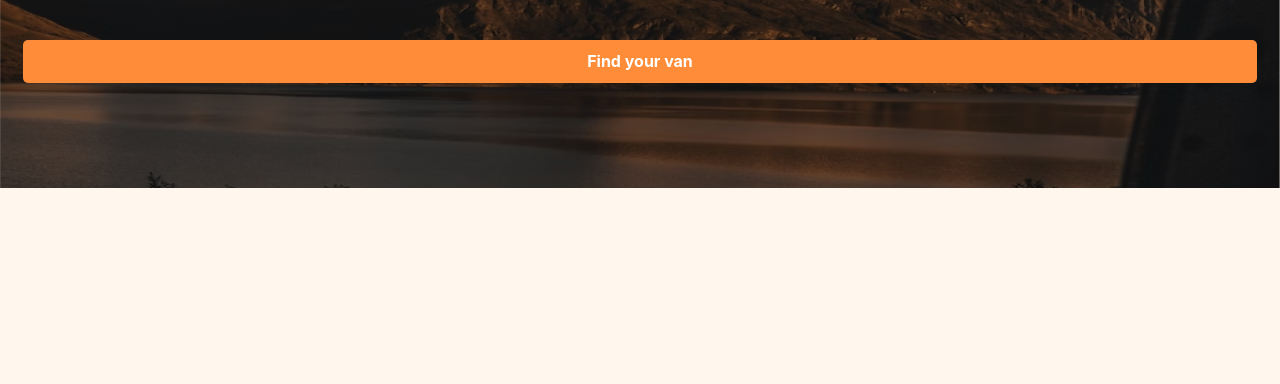
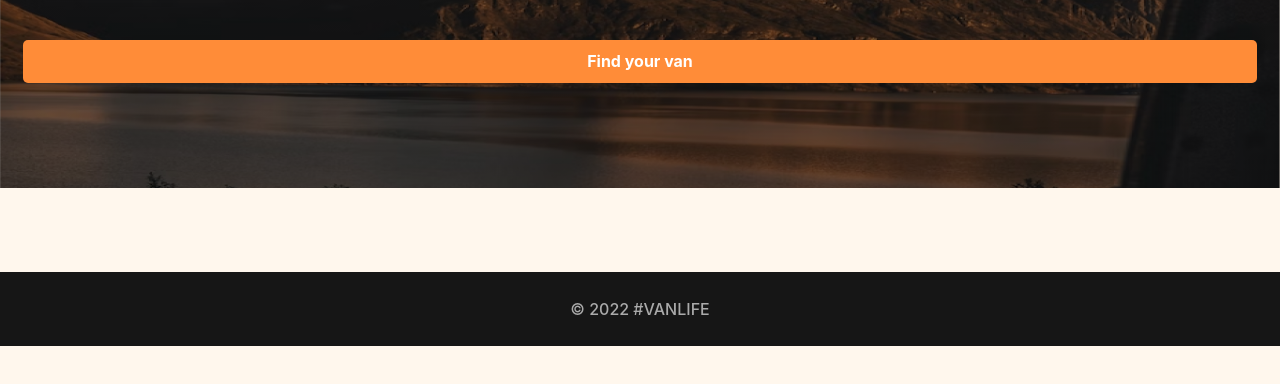
Before and after one commit to tak40/van-life, a React app: page / in a window 1280 px wide. Shown: the part 272-656 px from the top of the page. Built offline with nearby package versions, Linux system fonts and the light colour scheme; what miragejs would draw is missing.

Commit message:
Footer added

```diff
--- /dev/null
+++ b/components/Footer.jsx
@@ -0,0 +1,7 @@
+import React from "react"
+
+export default function Footer() {
+    return (
+        <footer>&#169; 2022 #VANLIFE</footer>
+    )
+}
--- a/components/Layout.jsx
+++ b/components/Layout.jsx
@@ -1,12 +1,16 @@
 import React from "react"
 import { Outlet } from "react-router-dom"
 import Header from "./Header"
+import Footer from "./Footer"
 
 export default function Layout() {
     return (
         <>
             <Header />
-            <Outlet />
+            <main>
+                <Outlet />
+            </main>
+            <Footer />
         </>
     )
 }
--- a/index.css
+++ b/index.css
@@ -16,6 +16,12 @@ body::-webkit-scrollbar {
 body {
   -ms-overflow-style: none;
   scrollbar-width: none;
+}
+
+.site-wrapper {
+    min-height: 100vh;
+    display: flex;
+    flex-direction: column;
 }
 
 header {
@@ -43,6 +49,22 @@ header a {
 header a:hover {
     color: #161616;
     text-decoration: underline;
+}
+
+main {
+    margin-bottom: 84px;
+}
+
+footer {
+    background-color: #161616;
+    color: #AAAAAA;
+    height: 74px;
+    display: flex;
+    flex-shrink: 0;
+    justify-content: center;
+    align-items: center;
+    margin-top: auto;
+    font-weight: 500;
 }
 
 .link-button {
```
